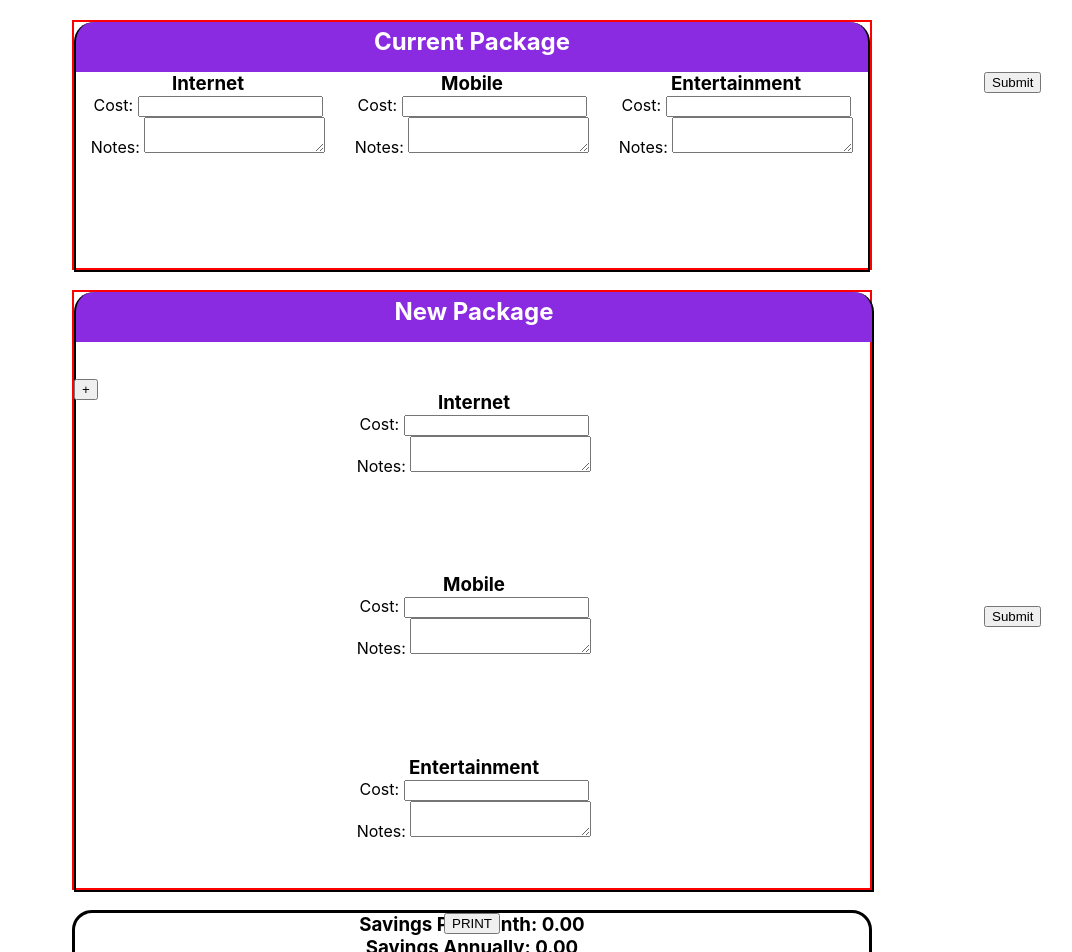
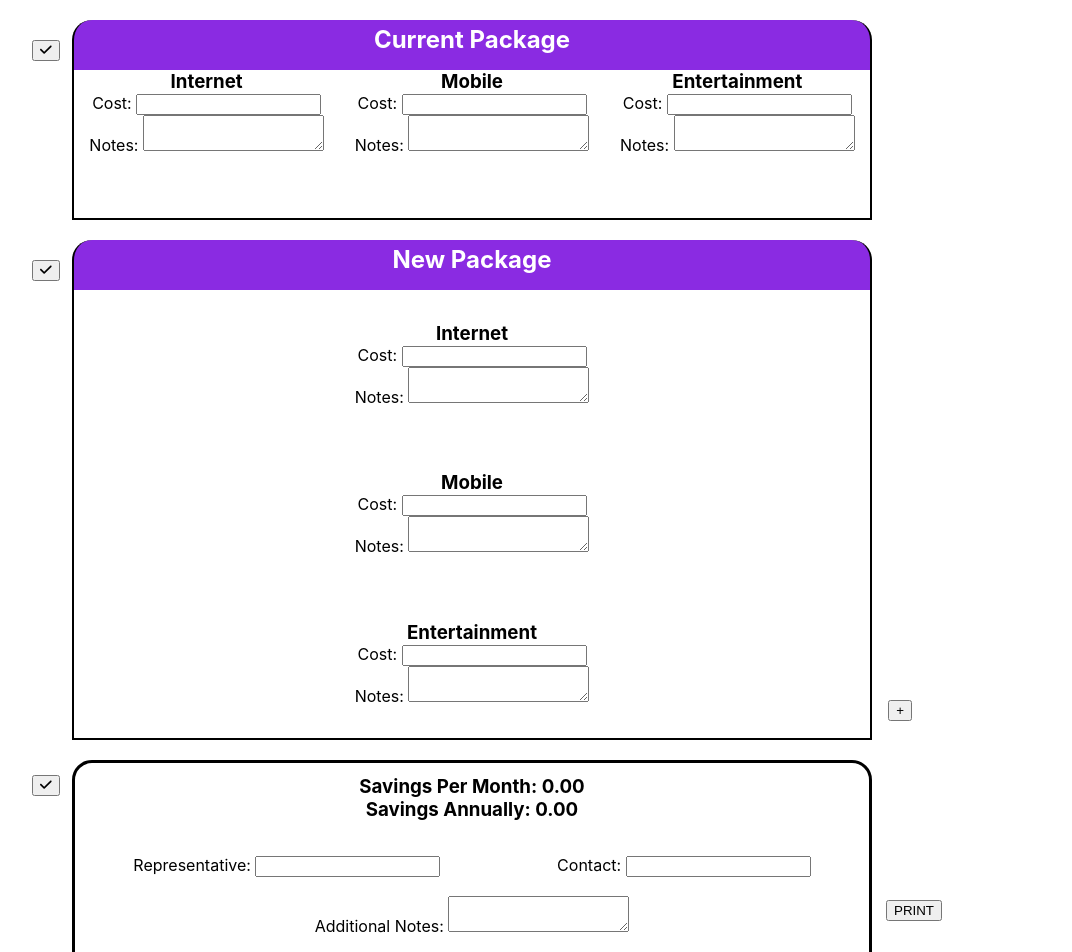
Before and after one commit to ryandw7/ez-tchart, a React (Create React App) app: page / in a window 1280 px wide. Shown: the top 952 px of the page, without its empty margins (168-1240 px from the left). Built offline with nearby package versions, Linux system fonts and the light colour scheme.

Commit message:
add icons, finish additional info

```diff
--- a/package.json
+++ b/package.json
@@ -3,6 +3,9 @@
   "version": "0.1.0",
   "private": true,
   "dependencies": {
+    "@fortawesome/fontawesome-svg-core": "^6.6.0",
+    "@fortawesome/free-solid-svg-icons": "^6.6.0",
+    "@fortawesome/react-fontawesome": "^0.2.2",
     "@testing-library/jest-dom": "^5.17.0",
     "@testing-library/react": "^13.4.0",
     "@testing-library/user-event": "^13.5.0",
--- a/public/index.html
+++ b/public/index.html
@@ -39,5 +39,6 @@
       To begin the development, run `npm start` or `yarn start`.
       To create a production bundle, use `npm run build` or `yarn build`.
     -->
+    <script src="https://kit.fontawesome.com/a076d05399.js" crossorigin="anonymous"></script>
   </body>
 </html>
--- a/src/App.js
+++ b/src/App.js
@@ -4,7 +4,11 @@ import './styles/print.css';
 import FormComp from './components/FormComp';
 import DetailsComp from './components/DetailsComp'
 import PriceCompare from './components/PriceCompare';
+import Additional from './components/Additional';
+import Qrs from './components/Qrs.js';
 import packagesObj from './data/packageObject.js';
+import { FontAwesomeIcon } from '@fortawesome/react-fontawesome';
+import { faPenToSquare, faCheck } from '@fortawesome/free-solid-svg-icons';
 function App() {
   //State management
   const [packages, setPackages] = useState(packagesObj);
@@ -125,6 +129,33 @@ function App() {
       }
     })
   }
+
+  const print = () => {
+    setPackages((prev)=>{
+      return {
+        currentPackage: {
+          ...prev.currentPackage,
+          isEdit: false
+        },
+        bundle1: {
+          ...prev.bundle1,
+          isEdit: false
+        },
+        bundle2: {
+          ...prev.bundle2,
+          isEdit: false
+        },
+        additional: {
+          ...prev.additional,
+          isEdit: false
+        }
+      }
+    })
+   setTimeout(()=>{
+    window.print()
+   }, 500)
+
+  }
   //total costs to be added into the price compare component
   const prevTotal = packages.currentPackage.internet.cost + packages.currentPackage.mobile.cost + packages.currentPackage.entertainment.cost;
   const newTotal1 = packages.bundle1.internet.cost + packages.bundle1.mobile.cost + packages.bundle1.entertainment.cost;
@@ -135,10 +166,11 @@ function App() {
     <div className="App">
 
       <header>
+
         <section className="current-package">
           <h2>Current Package</h2>
           <div id="current-package-content" className="bundle-content">
-            {packages.currentPackage.isEdit ? <FormComp edit={editCurrentPackage} bundle={packages.currentPackage} done={() => doneEditing('currentPackage')} /> : <DetailsComp edit={startEditing} bundle={packages.currentPackage} total={prevTotal} />}
+            {packages.currentPackage.isEdit ? <FormComp edit={editCurrentPackage} bundle={packages.currentPackage} done={() => doneEditing('currentPackage')} /> : <DetailsComp edit={()=>{startEditing('currentPackage')}} bundle={packages.currentPackage} total={prevTotal} />}
           </div>
         </section>
       </header>
@@ -147,7 +179,7 @@ function App() {
         <section className={packages.bundle2.isAdded ? 'bundle-double-left' : 'bundle1-single'} >
           <h2>{packages.bundle2.isAdded ? 'Package 1' : 'New Package'}</h2>
           <div className="bundle-content">
-            {packages.bundle1.isEdit ? <FormComp edit={editBundle1} bundle={packages.bundle1} done={() => doneEditing('bundle1')} /> : <DetailsComp bundle={packages.bundle1} total={newTotal1} />}
+            {packages.bundle1.isEdit ? <FormComp edit={editBundle1} bundle={packages.bundle1} done={() => doneEditing('bundle1')} /> : <DetailsComp bundle={packages.bundle1} total={newTotal1} edit={()=>{startEditing('bundle1')}}/>}
           </div>
         </section>
 
@@ -160,17 +192,21 @@ function App() {
           <section className="bundle-double-right">
             <h2>Package 2</h2>
             <div className="bundle-content">
-              {packages.bundle2.isEdit ? <FormComp edit={editBundle2} bundle={packages.bundle2} done={() => doneEditing('bundle2')} /> : <DetailsComp bundle={packages.bundle2} total={newTotal2} />}
+              {packages.bundle2.isEdit ? <FormComp edit={editBundle2} bundle={packages.bundle2} done={() => doneEditing('bundle2')} /> : <DetailsComp bundle={packages.bundle2} total={newTotal2} edit={()=>{startEditing('bundle2')}}/>}
             </div>
           </section>
         }
 
       </main>
       <footer classname={packages.bundle2.isAdded ? 'price-compare-double' : 'price-compare-single'}>
+        <div className="price-compare-container">
         <PriceCompare prevTotal={prevTotal} newTotal={newTotal1} />
+
         {packages.bundle2.isAdded && <PriceCompare prevTotal={prevTotal} newTotal={newTotal2} />}
-
-        <button onClick={() => { window.print() }}>PRINT</button>
+        </div>
+        <Additional start={startEditAdditional} stop={stopEditAdditional} isEdit={packages.additional.isEdit} edit={editAdditionalInfo} data={packages.additional} />
+        <Qrs />
+        <button id="print-button" onClick={print}>PRINT</button>
       </footer>
     </div>
   );
--- a/src/components/Additional.js
+++ b/src/components/Additional.js
@@ -1,10 +1,46 @@
 import React from 'react'
+import '../styles/App.css';
+import '../styles/print.css';
+import { FontAwesomeIcon } from '@fortawesome/react-fontawesome';
+import { faPenToSquare, faCheck } from '@fortawesome/free-solid-svg-icons';
 
-export default function Additional({edit, done, updateValues}){
+export default function Additional({ start, stop, edit, data }) {
+
+    const { isEdit, repName, repContact, additionalNotes } = data;
 
     return (
-        <div>
-
+        <div className="additional-info">
+            {isEdit ?
+                <div className="additional-info-form">
+                    <div className="rep-info-form">
+                        <div className="rep-name">
+                            <label htmlFor="rep-name">Representative: </label>
+                            <input type="text" onChange={(e) => { edit('repName', e.target.value) }} value={repName} name="rep-name" />
+                        </div>
+                        <div className="rep-contact">
+                            <label htmlFor="rep-contact">Contact: </label>
+                            <input type="text" onChange={(e) => { edit('repContact', e.target.value) }} value={repContact} name="rep-contact" />
+                        </div>
+                    </div>
+                    <div className="additional-notes-form">
+                        <label htmlFor="additional-notes">Additional Notes: </label>
+                        <textarea onChange={(e) => { edit('additionalNotes', e.target.value) }} value={additionalNotes} name="additional-notes" />
+                    </div>
+                    <button onClick={stop}><FontAwesomeIcon icon={faCheck} /></button>
+                </div>
+                :
+                <div className="additional-info-details">
+                    <div className="rep-info-details">
+                        <h3>Representative: {repName}</h3>
+                        {repContact && <h3>Contact: {repContact}</h3>}
+                    </div>
+                   {additionalNotes && <div className="additional-notes-details">
+                        <h3>Additional Notes:</h3>
+                        <p>{additionalNotes}</p>
+                    </div> }
+                    <button onClick={start}><FontAwesomeIcon icon={faPenToSquare} /></button>
+                </div>
+            }
         </div>
     )
 }
--- a/src/components/FormComp.js
+++ b/src/components/FormComp.js
@@ -1,7 +1,10 @@
 import React from 'react';
 import { dollarValueCheck } from '../utils';
 import '../styles/App.css';
-import '../styles/print.css'
+import '../styles/print.css';
+import { FontAwesomeIcon } from '@fortawesome/react-fontawesome';
+import { faPenToSquare, faCheck } from '@fortawesome/free-solid-svg-icons';
+
 export default function FormComp({ edit, bundle, done }) {
     const { internet, mobile, entertainment } = bundle;
 
@@ -97,7 +100,7 @@ export default function FormComp({ edit, bundle, done }) {
                 <label htmlFor="entertainment-notes">Notes: </label>
                 <textarea onChange={changeInput} name="entertainment-notes" value={entertainment.notes}></textarea>
             </div>
-            <button type="submit" className="submit-button">Submit</button>
+            <button type="submit" className="submit-button"><FontAwesomeIcon icon={faCheck} /></button>
         </form>
     )
 }
--- /dev/null
+++ b/src/components/Qrs.js
@@ -0,0 +1,13 @@
+import React from 'react';
+import fillerQr from '../data/qrs/fillerQr.png'
+export default function Qrs() {
+    return (
+        <div className="qrs">
+            <img alt="qr" src={fillerQr} width="75" height="75"></img>
+            <img alt="qr" src={fillerQr} width="75" height="75"></img>
+            <img alt="qr" src={fillerQr} width="75" height="75"></img>
+            <img alt="qr" src={fillerQr} width="75" height="75"></img>
+            <img alt="qr" src={fillerQr} width="75" height="75"></img>
+        </div>
+    )
+}
--- a/src/styles/App.css
+++ b/src/styles/App.css
@@ -14,34 +14,31 @@ footer {
   margin: 20px auto;
   min-width: 800px;
   max-width: 800px;
-  border: 2px solid red;
 }
 
 header {
-  min-height: 250px;
-  max-height: 250px;
+  min-height: 200px;
+  max-height: 200px;
 }
 
 main {
-  min-height: 600px;
-  max-height: 600px;
+  min-height: 500px;
+  max-height: 500px;
 }
 
 footer {
   border: 3px solid black;
   border-radius: 20px;
   display: flex;
-  flex-direction: row;
+  flex-direction: column;
+  flex-wrap: wrap;
   justify-content: space-around;
-  align-content: center;
-  min-height: 250px;
-  max-height: 250px;
+  align-content: space-around;
+  min-height: 300px;
+  max-height: 300px;
   width: 800px;
 }
 
-button {
-  position: absolute;
-}
 
 section {
   min-height: 100%;
@@ -80,27 +77,20 @@ section .bundle-content .details {
 
 
  .form, .details {
- min-height: 550px;
- max-height: 550px;
- height: 550px;
+ min-height: 450px;
+ max-height: 450px;
+ height: 450px;
 }
 #current-package-content .form, #current-package-content .details {
-  min-height: 200px;
- max-height: 200px;
- height: 200px;
+  min-height: 150px;
+ max-height: 150px;
+ height: 150px;
 }
 
 h3 {
   text-align: center;
   margin: 0 auto;
 }
-
-.form .submit-button,
-.details .edit-button {
-  position: absolute;
-  left: 90%;
-}
-
 
 .bundle1-single .form, .bundle1-single .details {
   flex-direction: column;
@@ -120,7 +110,68 @@ h3 {
 }
 
 
+
+.price-compare-container {
+  margin: 0 auto;
+  width: 100%;
+  display: flex;
+  flex-direction: row;
+  flex-wrap: nowrap;
+  justify-content: space-around;
+}
+
+.additional-info-form, .additional-info-details {
+width: 100%;
+display: flex;
+flex-direction: column;
+flex-wrap: nowrap;
+justify-content: space-around;
+align-content: space-around;
+height: 100px;
+}
+
+.rep-info-form, .rep-info-details {
+display: flex;
+width: 100%;
+justify-content: space-around;
+}
+.qrs {
+  display: flex;
+  width: 100%;
+  justify-content: space-around;
+}
+
+
+button {
+  position: absolute;
+}
+
+.current-package button {
+  left: calc(50% - 440px);
+  top: 40px;
+}
+
+.bundle-double-left button , .bundle1-single button {
+left: calc(50% - 440px);
+top: 260px;
+}
+
+.bundle-double-right button {
+  right: calc(50% - 440px);
+  top: 260px;
+  }
+
 .package-2-button {
-  position: absolute;
-  bottom: 50%;
+  top: 700px;
+  right: calc(50% - 440px);
 }
+
+.additional-info button {
+  top: 775px;
+  left: calc(50% - 440px);
+}
+
+#print-button {
+  top: 900px;
+  right: calc(50% - 470px);
+}
```
Also changed, not shown: src/components/DetailsComp.js (+4 -3 lines), src/data/qrs/fillerQr.png (added), 1 other file (tests, documents, lock files or other folders).
